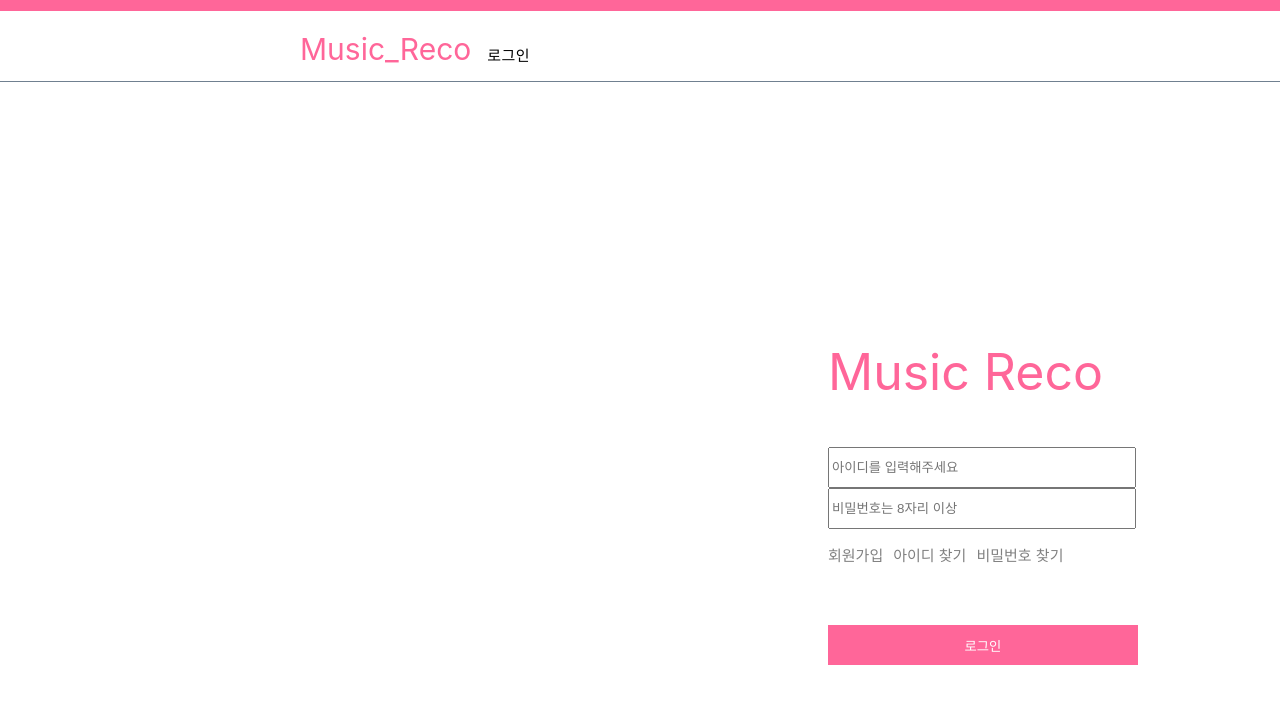
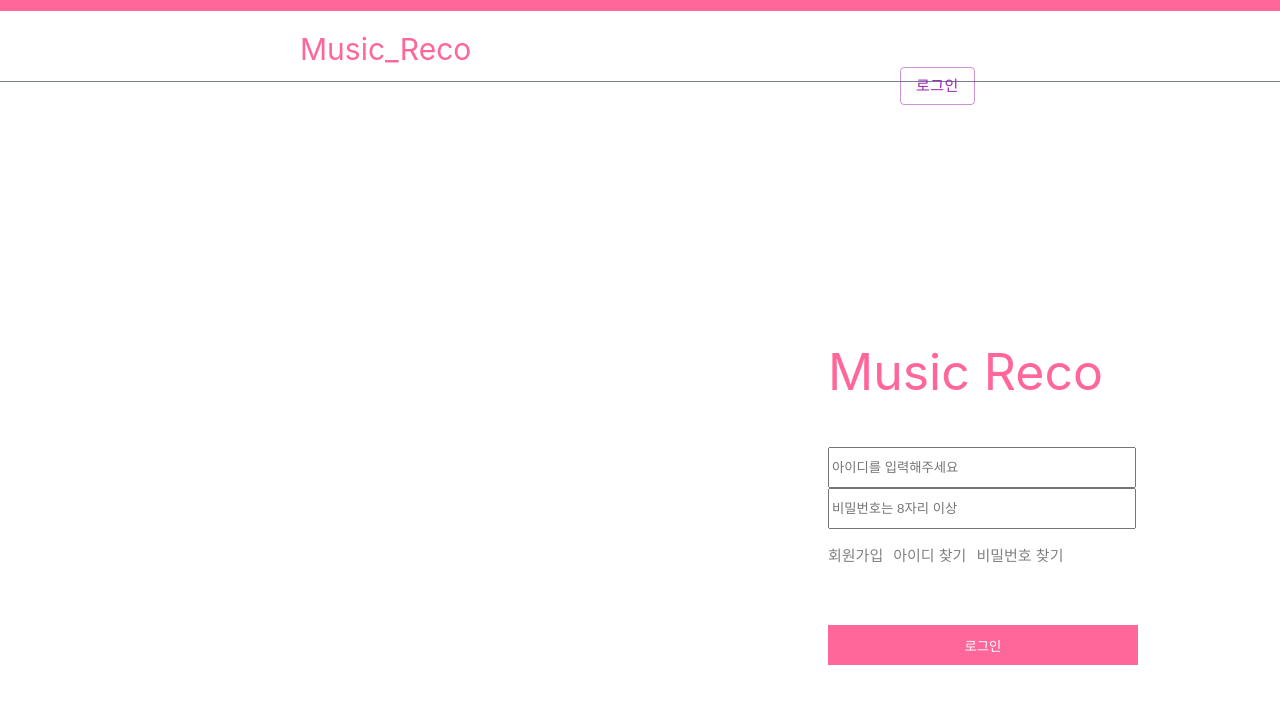
Before and after one commit to Jungsooooooo/music_site_front, a React (Create React App) app: page /login in a window 1280 px wide. Shown: the top 704 px of the page. Built offline with nearby package versions, Linux system fonts and the light colour scheme.

Commit message:
cors 에러 해결 진행중

```diff
--- a/package.json
+++ b/package.json
@@ -14,6 +14,7 @@
     "antd": "^5.4.0",
     "axios": "^1.3.4",
     "bootstrap": "^5.2.3",
+    "cors": "^2.8.5",
     "http-proxy-middleware": "^2.0.6",
     "react": "^18.2.0",
     "react-bootstrap": "^2.7.4",
--- a/src/music/main/TopHeader.js
+++ b/src/music/main/TopHeader.js
@@ -37,7 +37,7 @@ const TopHeader = () => {
         <a id="goToReco" className="topheader" href="/">
           Music_Reco
         </a>
-        {user.id !== "" ? (
+        {user.login === true ? (
           <>
             <Button
               variant="outlined"
@@ -61,7 +61,9 @@ const TopHeader = () => {
             </Button>
           </>
         ) : (
-          <Button variant="primary" id="loginButton" className="topheader" onClick={goTologin}>
+          <Button  variant="outlined"
+          color="secondary"
+          size="medium" id="musicWrite" className="topheader" onClick={goTologin}>
             로그인
           </Button>
         )}
--- a/src/music/user/LoginView.js
+++ b/src/music/user/LoginView.js
@@ -13,6 +13,7 @@ const LoginView = () => {
     const input = {
       id: document.getElementById("putId").value,
       password: document.getElementById("putPass").value,
+
     };
 
     if (input.id === "" && input.password === "") {
@@ -20,6 +21,7 @@ const LoginView = () => {
       navigate("/");
     } else {
       return axios.post("/api/user/login", input).then((res) => {
+
         console.log({ res });
 
         if (res.status === 200 && res.data.id !== "") {
--- a/src/setupProxy.js
+++ b/src/setupProxy.js
@@ -1,4 +1,5 @@
 const { createProxyMiddleware } = require("http-proxy-middleware");
+const cors =  require('cors');
 
 module.exports = (app) => {
   app.use(
```
Also changed, not shown: 1 other file (tests, documents, lock files or other folders).
